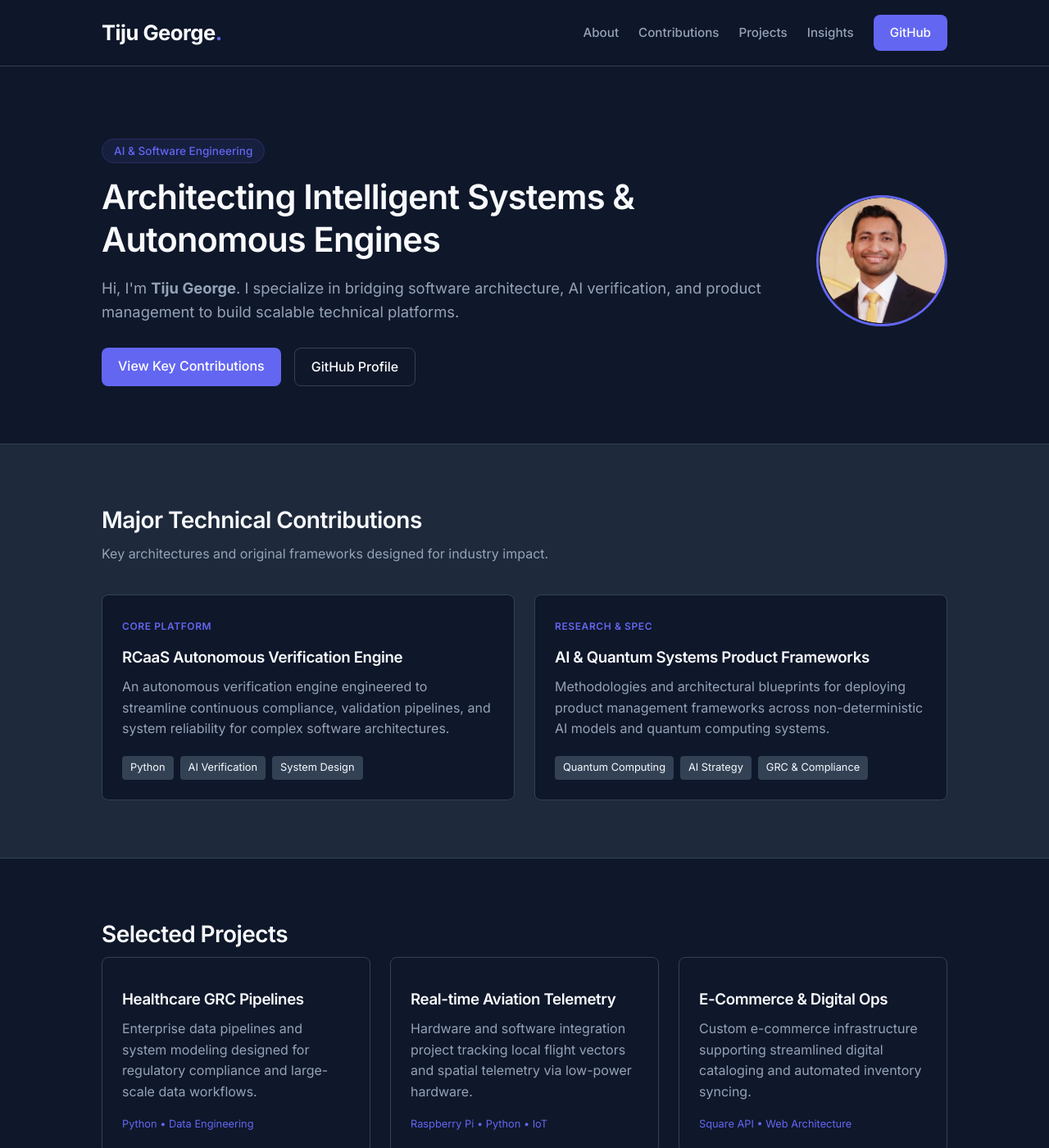
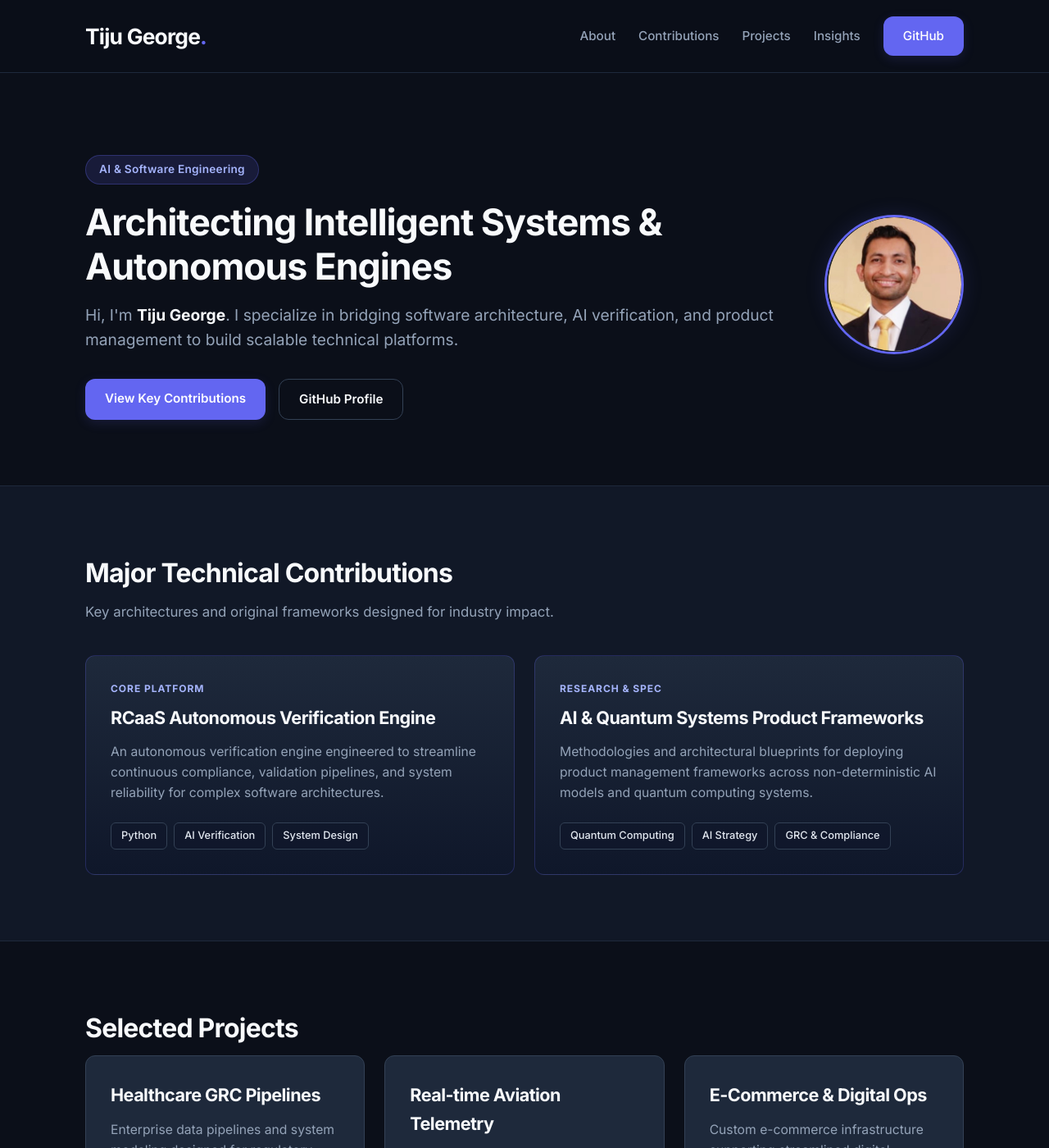
Before and after one commit to tijugeorge/tijugeorge.github.io, a Jekyll site: the page built from index.html, in a window 1280 px wide and 1400 px high. Shown: the whole window at 82% size. Built offline with Jekyll 4.4.1, drawn with Linux system fonts in a browser that asks for light colours.

Commit message:
Update main.css

```diff
--- a/css/main.css
+++ b/css/main.css
@@ -1,25 +1,32 @@
 /* ==========================================================================
-   Tiju George Portfolio Stylesheet - Modern Dark Theme
+   Tiju George Portfolio Stylesheet - Modern Technical Aesthetic
    ========================================================================== */
 
-/* Color System & CSS Variables */
+/* Color Palette & CSS Variables */
 :root {
-  --bg-main: #0f172a;       /* Deep Slate Blue */
-  --bg-alt: #1e293b;        /* Card & Alternate Section Background */
-  --text-main: #f8fafc;     /* Bright White Text */
-  --text-muted: #94a3b8;    /* Muted Slate Text */
-  --accent: #6366f1;        /* Indigo Accent */
-  --accent-hover: #4f46e5;  /* Darker Indigo for Hover States */
-  --border: #334155;        /* Subtle Border Color */
-  --radius: 8px;            /* Corner Radius for Cards & Buttons */
-  --max-width: 1080px;      /* Page Max Width */
+  --bg-main: #0b0f19;          /* Deep Obsidian Blue */
+  --bg-alt: #111827;           /* Card & Section Alternate Surface */
+  --bg-card: #1e293b;          /* Elevated Card Surface */
+  --text-main: #f8fafc;        /* High Contrast White */
+  --text-muted: #94a3b8;       /* Subtle Slate Text */
+  --accent: #6366f1;           /* Vibrant Indigo */
+  --accent-glow: rgba(99, 102, 241, 0.15);
+  --accent-hover: #4f46e5;     /* Darker Indigo Hover */
+  --border: #1e293b;           /* Structural Border */
+  --border-light: #334155;     /* Interactive Border */
+  --radius: 12px;              /* Modern Curved Edges */
+  --max-width: 1120px;
 }
 
-/* Reset & Global Base Styles */
+/* Reset & Global Base */
 * {
   margin: 0;
   padding: 0;
   box-sizing: border-box;
+}
+
+html {
+  scroll-behavior: smooth;
 }
 
 body {
@@ -27,6 +34,7 @@ body {
   background-color: var(--bg-main);
   color: var(--text-main);
   line-height: 1.6;
+  -webkit-font-smoothing: antialiased;
 }
 
 .container {
@@ -38,23 +46,24 @@ body {
 /* Typography */
 h1, h2, h3 {
   color: var(--text-main);
-  font-weight: 600;
-  letter-spacing: -0.02em;
+  font-weight: 700;
+  letter-spacing: -0.025em;
 }
 
 p {
   color: var(--text-muted);
 }
 
-/* Navigation Bar */
+/* Navigation Bar Header */
 .navbar {
   border-bottom: 1px solid var(--border);
   position: sticky;
   top: 0;
-  background: rgba(15, 23, 42, 0.9);
-  backdrop-filter: blur(8px);
+  background: rgba(11, 15, 25, 0.85);
+  backdrop-filter: blur(12px);
+  -webkit-backdrop-filter: blur(12px);
   z-index: 100;
-  padding: 18px 0;
+  padding: 20px 0;
 }
 
 .nav-content {
@@ -63,18 +72,18 @@ p {
   align-items: center;
 }
 
-/* Header Name Branding */
+/* Clean, Prominent Name Link */
 .logo-name {
   color: var(--text-main);
-  font-size: 1.6rem;         /* Large, prominent name font */
-  font-weight: 700;
-  letter-spacing: -0.02em;
+  font-size: 1.65rem;
+  font-weight: 800;
+  letter-spacing: -0.03em;
   text-decoration: none;
-  transition: color 0.2s;
+  transition: opacity 0.2s;
 }
 
 .logo-name:hover {
-  color: #ffffff;
+  opacity: 0.9;
 }
 
 .logo-name .dot {
@@ -83,8 +92,9 @@ p {
 
 .nav-links {
   display: flex;
-  gap: 24px;
+  gap: 28px;
   align-items: center;
+  list-style: none;
 }
 
 .nav-links a {
@@ -99,48 +109,53 @@ p {
   color: var(--text-main);
 }
 
-/* Buttons */
+/* Buttons & CTAs */
 .btn-primary {
   background-color: var(--accent);
   color: #ffffff !important;
-  padding: 10px 20px;
+  padding: 12px 24px;
   border-radius: var(--radius);
   text-decoration: none;
-  font-weight: 500;
+  font-weight: 600;
+  font-size: 0.95rem;
   display: inline-block;
-  transition: background-color 0.2s;
+  box-shadow: 0 4px 14px var(--accent-glow);
+  transition: all 0.2s ease;
 }
 
 .btn-primary:hover {
   background-color: var(--accent-hover);
+  transform: translateY(-1px);
 }
 
 .btn-secondary {
-  border: 1px solid var(--border);
+  border: 1px solid var(--border-light);
   color: var(--text-main) !important;
-  padding: 10px 20px;
+  padding: 12px 24px;
   border-radius: var(--radius);
   text-decoration: none;
-  font-weight: 500;
+  font-weight: 600;
+  font-size: 0.95rem;
   display: inline-block;
-  transition: border-color 0.2s, background-color 0.2s;
+  transition: all 0.2s ease;
 }
 
 .btn-secondary:hover {
   border-color: var(--accent);
-  background-color: rgba(99, 102, 241, 0.05);
+  background-color: var(--accent-glow);
+  transform: translateY(-1px);
 }
 
 /* Hero Section */
 .hero {
-  padding: 90px 0 70px;
+  padding: 100px 0 80px;
 }
 
 .hero-layout {
   display: flex;
   align-items: center;
   justify-content: space-between;
-  gap: 40px;
+  gap: 48px;
 }
 
 .hero-text {
@@ -148,32 +163,40 @@ p {
 }
 
 .hero-avatar img {
-  width: 160px;
-  height: 160px;
+  width: 170px;
+  height: 170px;
   border-radius: 50%;
   border: 3px solid var(--accent);
   object-fit: cover;
+  box-shadow: 0 0 25px var(--accent-glow);
 }
 
 .badge {
-  background: rgba(99, 102, 241, 0.1);
-  color: var(--accent);
-  border: 1px solid rgba(99, 102, 241, 0.2);
-  padding: 6px 14px;
-  border-radius: 20px;
+  display: inline-block;
+  background: var(--accent-glow);
+  color: #a5b4fc;
+  border: 1px solid rgba(99, 102, 241, 0.3);
+  padding: 6px 16px;
+  border-radius: 30px;
   font-size: 0.85rem;
-  font-weight: 500;
+  font-weight: 600;
+  letter-spacing: 0.02em;
 }
 
 .hero h1 {
-  font-size: 2.6rem;
-  margin: 18px 0;
-  line-height: 1.25;
+  font-size: 2.8rem;
+  margin: 20px 0 16px;
+  line-height: 1.2;
 }
 
 .hero-sub {
-  font-size: 1.15rem;
-  margin-bottom: 28px;
+  font-size: 1.2rem;
+  margin-bottom: 32px;
+  line-height: 1.6;
+}
+
+.hero-sub strong {
+  color: var(--text-main);
 }
 
 .hero-cta {
@@ -181,9 +204,9 @@ p {
   gap: 16px;
 }
 
-/* Section Layouts */
+/* Sections Base */
 .section {
-  padding: 70px 0;
+  padding: 80px 0;
 }
 
 .alt-bg {
@@ -193,91 +216,122 @@ p {
 }
 
 .section-title {
-  font-size: 1.75rem;
-  margin-bottom: 6px;
+  font-size: 2rem;
+  margin-bottom: 8px;
 }
 
 .section-sub {
-  margin-bottom: 36px;
+  font-size: 1.05rem;
+  margin-bottom: 40px;
 }
 
-/* Layout Grids & Cards */
+/* Layout Grids */
 .grid {
   display: grid;
   gap: 24px;
 }
 
 .grid-2 {
-  grid-template-columns: repeat(auto-fit, minmax(320px, 1fr));
+  grid-template-columns: repeat(auto-fit, minmax(340px, 1fr));
 }
 
 .grid-3 {
-  grid-template-columns: repeat(auto-fit, minmax(280px, 1fr));
+  grid-template-columns: repeat(auto-fit, minmax(300px, 1fr));
 }
 
+/* Cards & Feature Blocks */
 .card {
-  background-color: var(--bg-main);
-  border: 1px solid var(--border);
-  padding: 24px;
+  background-color: var(--bg-card);
+  border: 1px solid var(--border-light);
+  padding: 30px;
   border-radius: var(--radius);
-  transition: transform 0.2s, border-color 0.2s;
+  transition: all 0.25s ease;
+  display: flex;
+  flex-direction: column;
 }
 
 .card:hover {
-  transform: translateY(-2px);
+  transform: translateY(-4px);
   border-color: var(--accent);
+  box-shadow: 0 12px 24px -10px rgba(0, 0, 0, 0.5);
 }
 
 .card-featured {
-  background-color: #0f172a;
+  background: linear-gradient(180deg, #1e293b 0%, #0f172a 100%);
+  border: 1px solid rgba(99, 102, 241, 0.25);
 }
 
 .card-tag {
   font-size: 0.75rem;
   text-transform: uppercase;
-  color: var(--accent);
-  letter-spacing: 0.05em;
-  font-weight: 600;
+  color: #a5b4fc;
+  letter-spacing: 0.08em;
+  font-weight: 700;
+  margin-bottom: 8px;
 }
 
 .card h3 {
-  margin: 12px 0 8px;
+  font-size: 1.35rem;
+  margin-bottom: 12px;
 }
 
+.card p {
+  font-size: 0.98rem;
+  line-height: 1.6;
+  flex-grow: 1;
+}
+
+/* Tag Pills & Tech Stack */
 .tag-list {
   display: flex;
   gap: 8px;
   list-style: none;
-  margin-top: 20px;
+  margin-top: 24px;
   flex-wrap: wrap;
 }
 
 .tag-list li {
   font-size: 0.8rem;
-  background: var(--border);
-  padding: 4px 10px;
-  border-radius: 4px;
-  color: var(--text-main);
+  background: rgba(15, 23, 42, 0.6);
+  border: 1px solid var(--border-light);
+  padding: 5px 12px;
+  border-radius: 6px;
+  color: #e2e8f0;
+  font-weight: 500;
 }
 
 .tech-stack {
   display: block;
-  margin-top: 16px;
-  font-size: 0.8rem;
-  color: var(--accent);
+  margin-top: 20px;
+  font-size: 0.85rem;
+  color: #a5b4fc;
+  font-weight: 600;
+  letter-spacing: 0.02em;
 }
 
-/* Post Cards (Blog Articles) */
+/* Technical Writing / Post Cards */
 .post-card {
-  background: var(--bg-main);
-  padding: 24px;
+  background: var(--bg-card);
+  padding: 28px;
   border-radius: var(--radius);
-  border: 1px solid var(--border);
-  transition: border-color 0.2s;
+  border: 1px solid var(--border-light);
+  transition: all 0.25s ease;
 }
 
 .post-card:hover {
   border-color: var(--accent);
+  transform: translateY(-3px);
+}
+
+.post-date {
+  font-size: 0.85rem;
+  color: #a5b4fc;
+  font-weight: 600;
+}
+
+.post-card h3 {
+  margin: 8px 0 10px;
+  font-size: 1.25rem;
 }
 
 .post-card h3 a {
@@ -290,21 +344,11 @@ p {
   color: var(--accent);
 }
 
-.post-date {
-  font-size: 0.8rem;
-  color: var(--accent);
-}
-
-.post-card h3 {
-  margin-top: 6px;
-  margin-bottom: 8px;
-}
-
 /* Footer */
 .footer {
-  padding: 40px 0;
+  padding: 48px 0;
   border-top: 1px solid var(--border);
-  font-size: 0.9rem;
+  font-size: 0.95rem;
 }
 
 .footer-content {
@@ -316,7 +360,7 @@ p {
 .footer-links a {
   color: var(--text-muted);
   text-decoration: none;
-  margin-left: 16px;
+  margin-left: 20px;
   transition: color 0.2s;
 }
 
@@ -324,29 +368,34 @@ p {
   color: var(--text-main);
 }
 
-/* Responsive Mobile Layout */
+/* Mobile Responsiveness */
 @media (max-width: 768px) {
   .hero-layout {
     flex-direction: column-reverse;
     text-align: center;
   }
 
+  .hero h1 {
+    font-size: 2.1rem;
+  }
+
   .hero-cta {
     justify-content: center;
+    flex-wrap: wrap;
   }
 
   .nav-content {
     flex-direction: column;
-    gap: 12px;
+    gap: 16px;
   }
 
   .footer-content {
     flex-direction: column;
-    gap: 16px;
+    gap: 20px;
     text-align: center;
   }
 
   .footer-links a {
-    margin: 0 8px;
+    margin: 0 10px;
   }
 }
```
